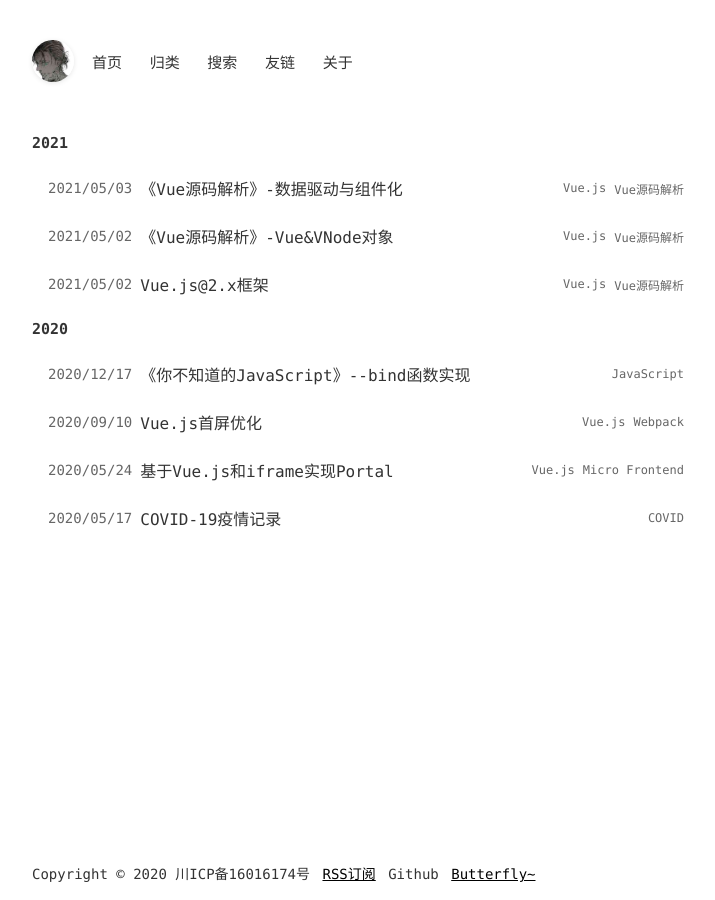
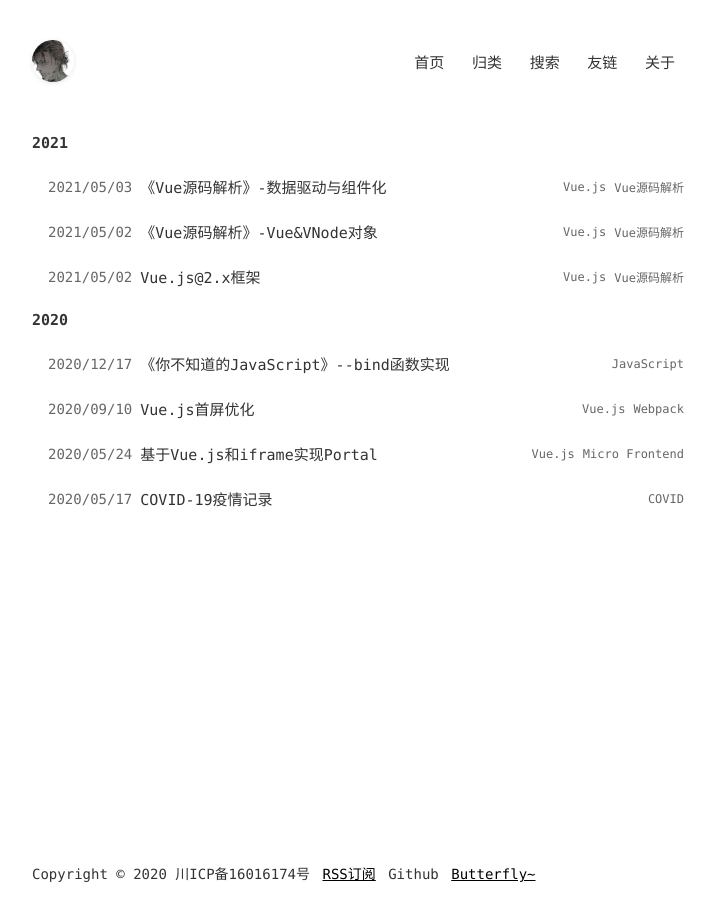
Before and after one commit to dengs-official/dengs-official.github.io, a Jekyll site: the page built from index.html, in a window 1280 px wide. Shown: the whole page, without its empty margins (282-997 px from the left). Built offline with Jekyll 4.4.1, drawn with Linux system fonts in a browser that asks for light colours; comment, search, counter and statistics services are not loaded.

Commit message:
fix：修改博客列表样式

```diff
--- a/static/css/common.css
+++ b/static/css/common.css
@@ -142,8 +142,8 @@ body {
   transform: rotate(360deg);
 }
 .header .menu {
-  -webkit-box-flex: 1;
-  flex-grow: 1;
+  /* -webkit-box-flex: 1; */
+  /* flex-grow: 1; */
 }
 .header .menu a {
   font-size: 15px;
--- a/static/css/page.css
+++ b/static/css/page.css
@@ -21,6 +21,7 @@
   white-space: nowrap;
   overflow: hidden;
   text-overflow: ellipsis;
+  font-size: 15px;
 }
 .list-post li .category {
   font-size: 12px;
```
